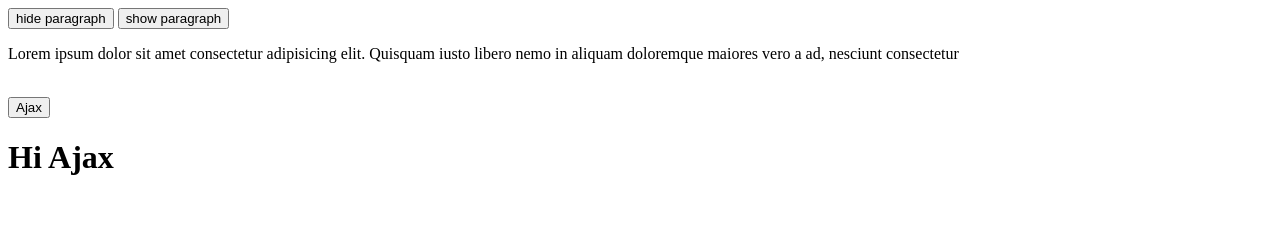
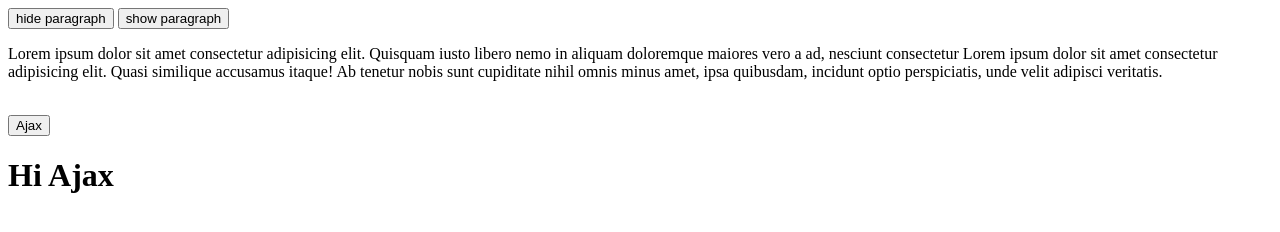
Before and after one commit to GirishmaC/jqery, a plain HTML site: page index.html in a window 1280 px wide. Drawn offline with nearby package versions, Linux system fonts and the light colour scheme.

Commit message:
Second commit

```diff
--- a/index.html
+++ b/index.html
@@ -12,7 +12,9 @@
     <button id="button1">show paragraph</button>
     <br>
     <p>Lorem ipsum dolor sit amet consectetur adipisicing elit. Quisquam iusto libero nemo in aliquam doloremque maiores
-        vero a ad, nesciunt consectetur </p></br>
+        vero a ad, nesciunt consectetur
+        Lorem ipsum dolor sit amet consectetur adipisicing elit. Quasi similique accusamus itaque! Ab tenetur nobis sunt cupiditate nihil omnis minus amet, ipsa quibusdam, incidunt optio perspiciatis, unde velit adipisci veritatis.
+     </p></br>
     <button id="button-ajax">Ajax</button>
     <h1 id="head">Hi Ajax</h1>
     <script src="./jQuery.js"></script>
```
